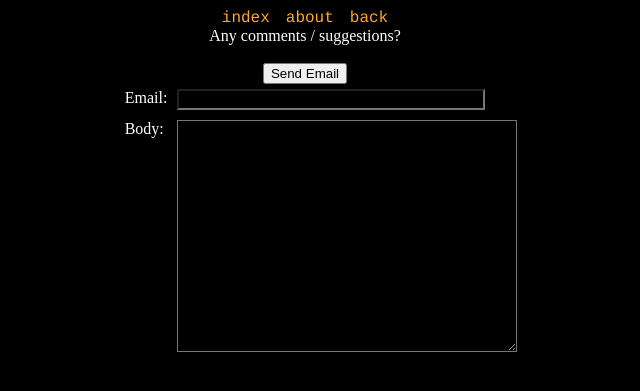
After one commit to laingame-net/laingame-net-v2, a PHP site: template src/views/feedback.php in a window 1280 px wide. The commit adds this page. Shown: the top 391 px of the page, without its empty margins (335-975 px from the left). Run offline with PHP 8.4, Linux system fonts and the light colour scheme; the template is opened without the code that fills it, so the values that code supplies are empty.

Commit message:
added feedback functionality skeleton

```diff
--- a/composer.json
+++ b/composer.json
@@ -11,6 +11,7 @@
   "minimum-stability": "stable",
   "require": {
     "klein/klein": "^2.1",
-    "mantas-done/subtitles": "^0.3.10"
+    "mantas-done/subtitles": "^0.3.10",
+    "phpmailer/phpmailer": "^6.6"
   }
 }
--- /dev/null
+++ b/public_html/static/css/feedback.css
@@ -0,0 +1,71 @@
+body {
+  color: #fff;
+  background-color: #000;
+}
+
+a {
+  text-decoration: none;
+  color: #ffa531;
+  font-family: courier;
+  font-size: 100%;
+}
+
+a:hover {
+  text-decoration: underline;
+}
+
+a.th {
+  font-size: 19px;
+  font-family: courier;
+  font-weight: 700;
+  color: #f7a521;
+}
+
+table {
+  border: 0 solid;
+  border-spacing: 0;
+  padding: 0;
+}
+
+div.translation table {
+  width: 100%;
+}
+
+div.translation p {
+  text-align: justify;
+  margin: 0;
+  font-size: inherit;
+}
+
+td,
+th {
+  padding: 5px;
+  text-align: left;
+  vertical-align: top;
+}
+
+tr.even {
+  background-color: #000;
+}
+
+input.in {
+  width: 300px;
+  color: #3cf;
+  font-family: Tahoma;
+  font-size: 13px;
+  text-decoration: none;
+  border-color: #ffa531 1px solid;
+  background-color: #000;
+}
+
+textarea.taa {
+  height: 200px;
+  font-family: Tahoma;
+  width: 100%;
+  font-size: 13px;
+  text-decoration: none;
+  padding: 15px;
+  color: #3cf;
+  border-color: #ffa531 1px solid;
+  background-color: #000;
+}
--- /dev/null
+++ b/src/views/feedback.php
@@ -0,0 +1,43 @@
+<!DOCTYPE html>
+<html lang="en">
+
+<head>
+	<META HTTP-EQUIV="Expires" CONTENT="0">
+	<meta http-equiv="Content-Type" content="text/html; charset=UTF-8">
+	<LINK rel="stylesheet" type="text/css" href="/static/css/feedback.css">
+	<link rel="SHORTCUT ICON" href="/static/favicon.ico">
+	<title>lain game :: feedback</title>
+</head>
+
+<body>
+	<center>
+		<a href="/">index</a>&nbsp;&nbsp;&nbsp;
+		<a href="/about">about</a>&nbsp;&nbsp;&nbsp;
+		<a href="javascript:history.go(-1)">back</a>
+	</center>
+
+	<center>
+		<div class="greenbox">
+			<div class="content">
+				Any comments / suggestions?<br><br>
+				<table>
+					<form action='/feedback' method='post'>
+						<tr>
+							<td colspan="2">Email:</td>
+							<td colspan="2"><input class="in" type=text name=email></td>
+						</tr>
+						<tr>
+							<td colspan="2">Body:</td>
+							<td colspan="2"><textarea class="taa" name=body rows=10></textarea></td>
+						</tr>
+						<input type=submit value="Send Email">
+					</form>
+				</table>
+			</div>
+		</div>
+
+		<br>
+	</center>
+</body>
+
+</html>
```
Also changed, not shown: public_html/index.php (+18 -1 lines), 1 other file.
